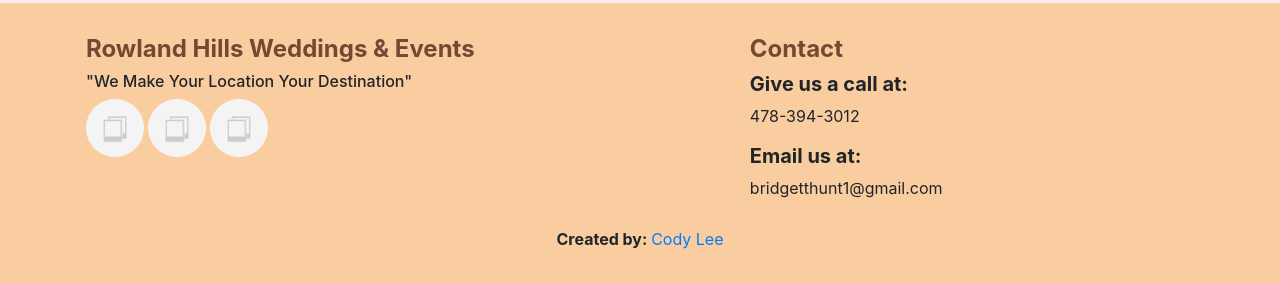
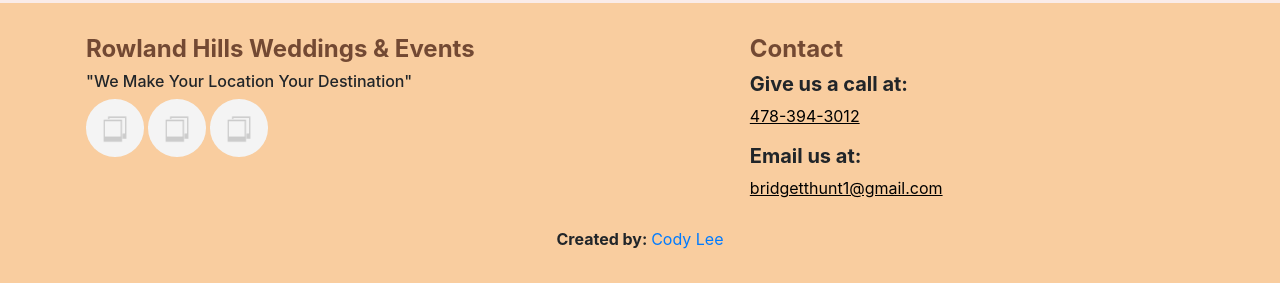
Before and after one commit to leecodya/rowland-hills, a Flask app: page /1 in a window 1280 px wide. Shown: the part 637-920 px from the top of the page. Run offline with Flask 2, Linux system fonts and the light colour scheme; some libraries are stand-ins or nearby versions.

Commit message:
added links to the number and email address in the footer

```diff
--- a/templates/base.html
+++ b/templates/base.html
@@ -56,9 +56,9 @@
                     <div class="col-md-5">
                         <h4 class="brown-text">Contact</h4>
                         <h5><strong>Give us a call at:</strong></h5>
-                        <p>478-394-3012</p>
+                        <p><a style="color:black" href="tel:+478-394-3012"><u>478-394-3012</u></a></p>
                         <h5><strong>Email us at:</strong></h5>
-                        <p>bridgetthunt1@gmail.com</p>
+                        <p><a style="color:black" href="mailto:bridgetthunt1@gmail.com"><u>bridgetthunt1@gmail.com</u></a></p>
                     </div>
                 </div>
                 <div class="row justify-content-center">
```
